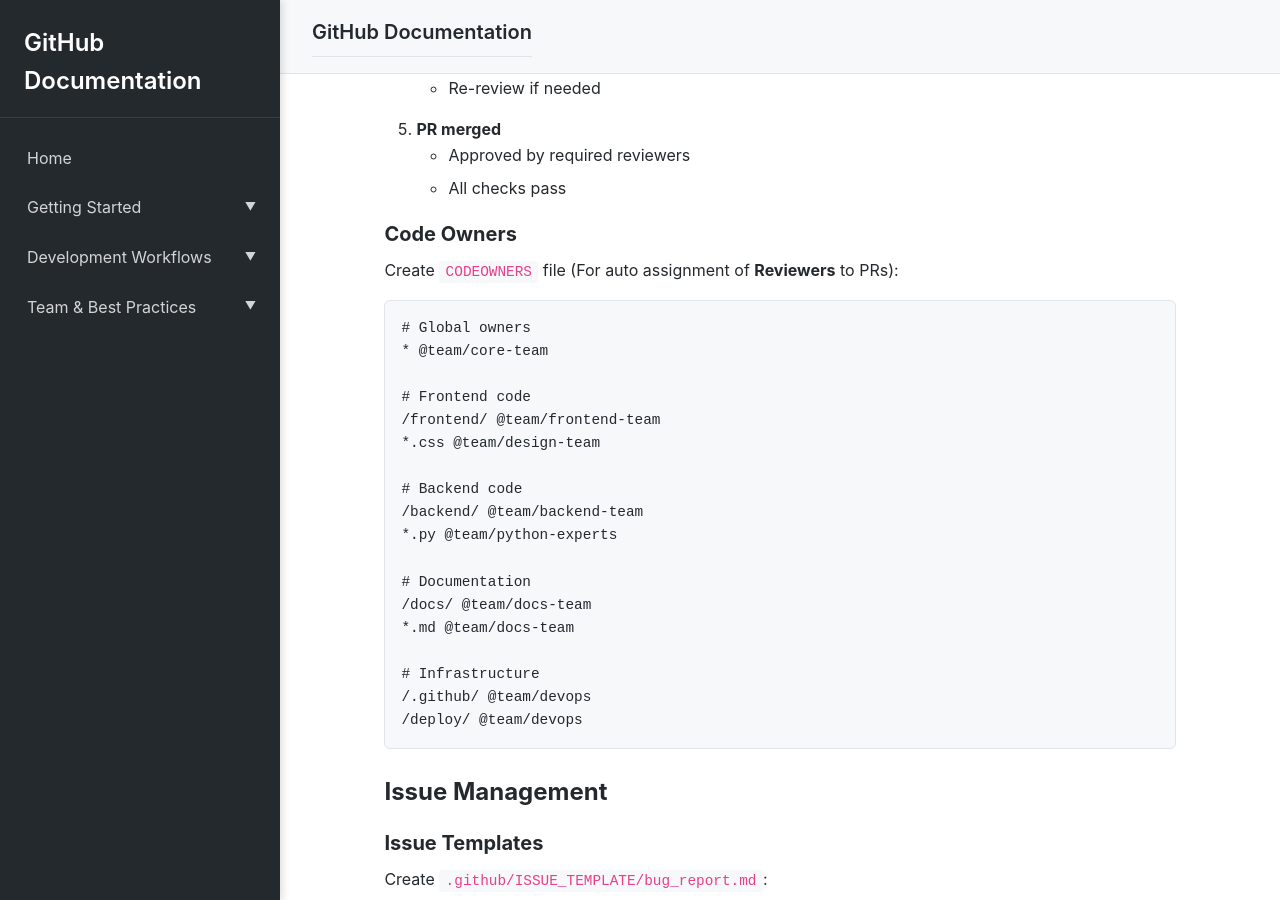
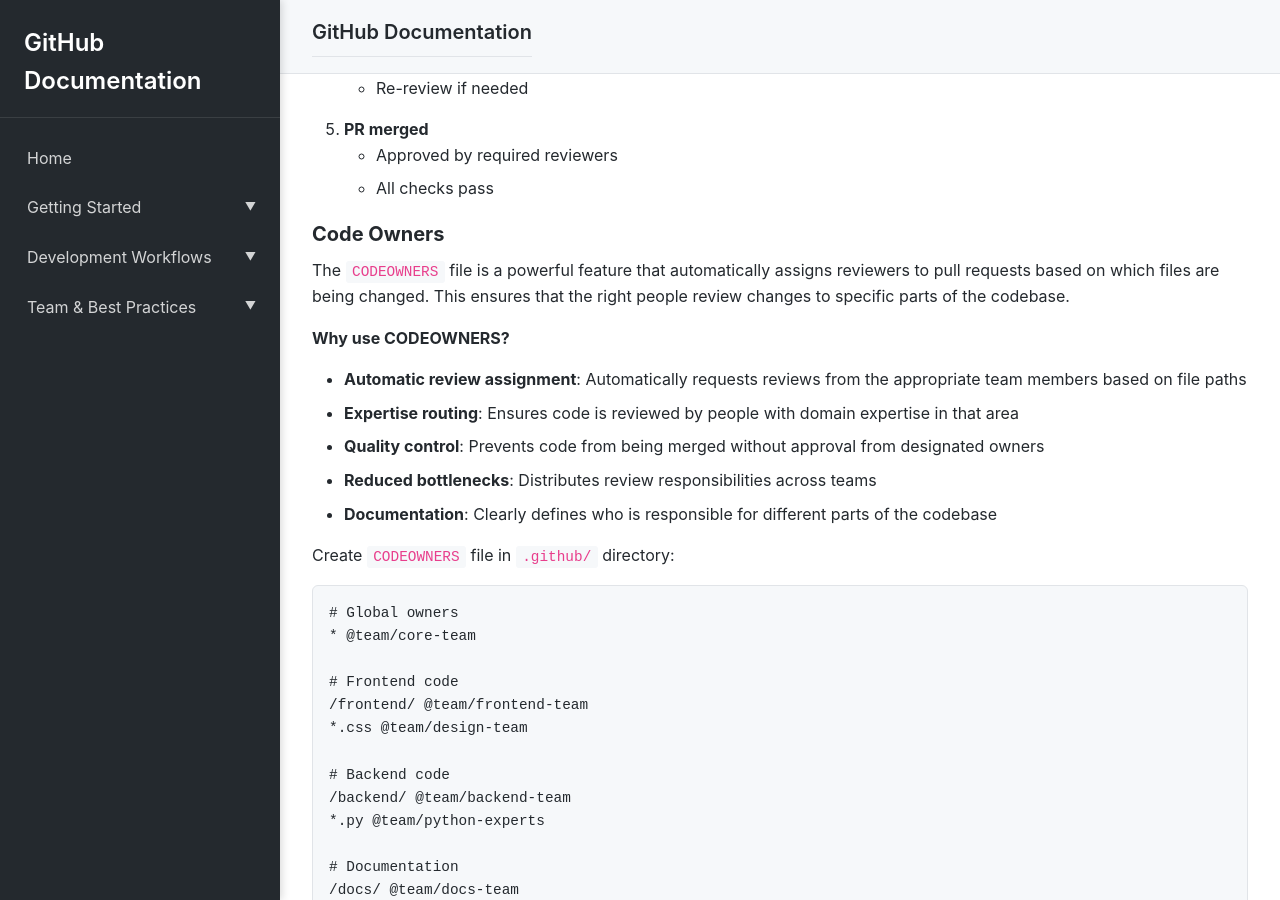
Before and after one commit to Adithyamedacan/adithyamedacan.github.io, a Jekyll site: the page built from docs/collaboration.md, in a window 1280 px wide and 900 px high, scrolled down 2586 px. Built offline with Jekyll 4.4.1, drawn with Linux system fonts in a browser that asks for light colours.

Commit message:
Updated CODEOWNERS section

````diff
--- a/docs/collaboration.md
+++ b/docs/collaboration.md
@@ -109,7 +109,16 @@ Settings → Branches → Add rule
 
 #### Code Owners
 
-Create `CODEOWNERS` file (For auto assignment of **Reviewers** to PRs):
+The `CODEOWNERS` file is a powerful feature that automatically assigns reviewers to pull requests based on which files are being changed. This ensures that the right people review changes to specific parts of the codebase.
+
+**Why use CODEOWNERS?**
+- **Automatic review assignment**: Automatically requests reviews from the appropriate team members based on file paths
+- **Expertise routing**: Ensures code is reviewed by people with domain expertise in that area
+- **Quality control**: Prevents code from being merged without approval from designated owners
+- **Reduced bottlenecks**: Distributes review responsibilities across teams
+- **Documentation**: Clearly defines who is responsible for different parts of the codebase
+
+Create `CODEOWNERS` file in `.github/` directory:
 
 ```
 # Global owners
````
